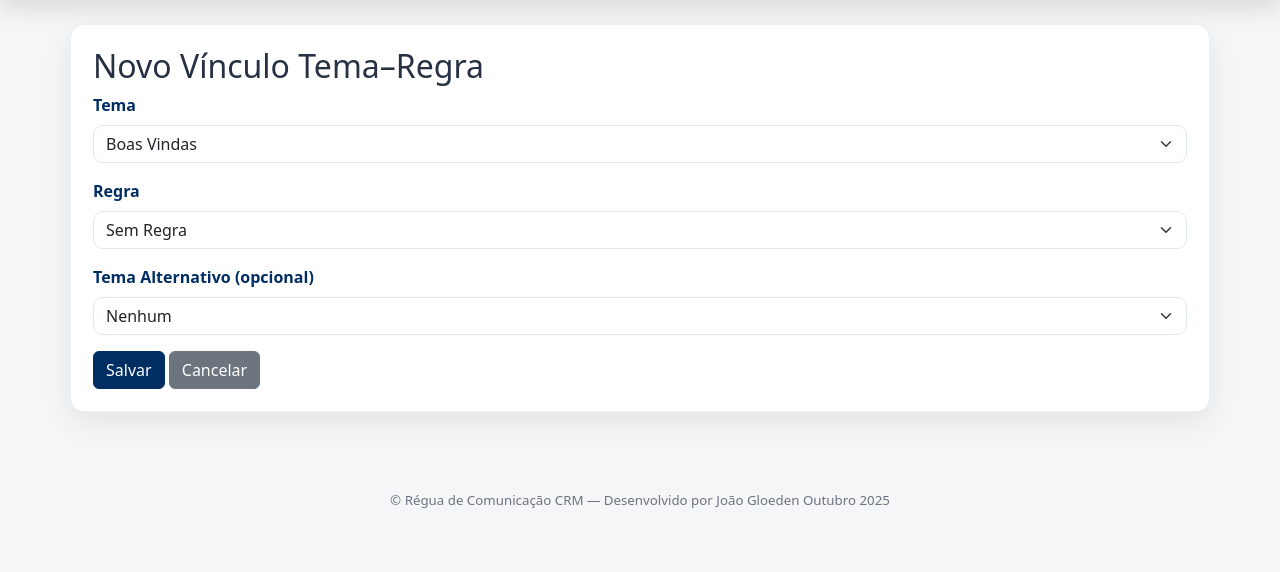
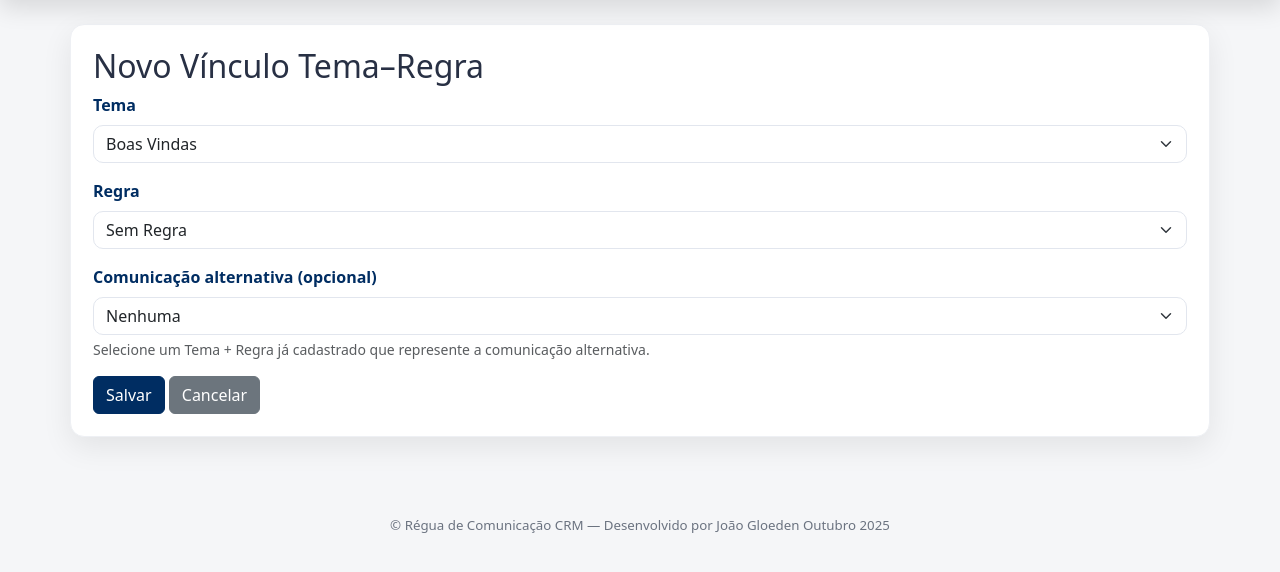
Before and after one commit to GloedenJoao/regua_uml, a Flask app: page /tema_regra/novo in a window 1280 px wide. Shown: the part 59-631 px from the top of the page. Run offline with Flask 3, Linux system fonts and the light colour scheme; data comes from the database, SQL or seed files in the repository.

Commit message:
Fix tema_regra form template block structure

```diff
--- a/regua_app/routes.py
+++ b/regua_app/routes.py
@@ -138,23 +138,33 @@ def novo_tema_regra():
     """Create a new TemaRegra linking a Tema and a Regra."""
     temas = Tema.query.all()
     regras = Regra.query.all()
+    tema_regra_opcoes = (
+        TemaRegra.query.options(
+            selectinload(TemaRegra.tema),
+            selectinload(TemaRegra.regra),
+        )
+        .order_by(TemaRegra.id)
+        .all()
+    )
     if request.method == 'POST':
         tema_id = int(request.form.get('tema_id'))
         regra_id = int(request.form.get('regra_id'))
-        tema_id_alternativo = request.form.get('tema_id_alternativo') or None
+        alternativa_id = request.form.get('alternativa_id') or None
         tr = TemaRegra(
             tema_id=tema_id,
             regra_id=regra_id,
-            tema_id_alternativo=int(tema_id_alternativo)
-            if tema_id_alternativo
-            else None,
+            alternativa_id=int(alternativa_id) if alternativa_id else None,
         )
         db.session.add(tr)
         db.session.commit()
         flash('Vínculo Tema–Regra criado com sucesso!')
         return redirect(url_for('routes.home'))
     return render_template(
-        'tema_regra_form.html', temas=temas, regras=regras, tema_regra=None
+        'tema_regra_form.html',
+        temas=temas,
+        regras=regras,
+        tema_regra=None,
+        tema_regra_opcoes=tema_regra_opcoes,
     )
 
 
@@ -164,18 +174,51 @@ def editar_tema_regra(tr_id):
     tema_regra = TemaRegra.query.get_or_404(tr_id)
     temas = Tema.query.all()
     regras = Regra.query.all()
+    tema_regra_opcoes = (
+        TemaRegra.query.options(
+            selectinload(TemaRegra.tema),
+            selectinload(TemaRegra.regra),
+        )
+        .filter(TemaRegra.id != tr_id)
+        .order_by(TemaRegra.id)
+        .all()
+    )
     if request.method == 'POST':
         tema_regra.tema_id = int(request.form.get('tema_id'))
         tema_regra.regra_id = int(request.form.get('regra_id'))
-        tema_id_alternativo = request.form.get('tema_id_alternativo') or None
-        tema_regra.tema_id_alternativo = (
-            int(tema_id_alternativo) if tema_id_alternativo else None
-        )
+        alternativa_id = request.form.get('alternativa_id') or None
+        if alternativa_id:
+            alternativa_id = int(alternativa_id)
+            # Evita ciclos ao selecionar como alternativa um vínculo
+            # que já depende deste registro.
+            corrente = TemaRegra.query.get(alternativa_id)
+            visitados = {tema_regra.id}
+            while corrente and corrente.alternativa_id:
+                if corrente.alternativa_id in visitados:
+                    flash(
+                        'A comunicação alternativa selecionada gera um ciclo. '
+                        'Escolha outro vínculo.',
+                        'warning',
+                    )
+                    return render_template(
+                        'tema_regra_form.html',
+                        temas=temas,
+                        regras=regras,
+                        tema_regra=tema_regra,
+                        tema_regra_opcoes=tema_regra_opcoes,
+                    )
+                visitados.add(corrente.alternativa_id)
+                corrente = TemaRegra.query.get(corrente.alternativa_id)
+        tema_regra.alternativa_id = alternativa_id
         db.session.commit()
         flash('Vínculo Tema–Regra atualizado com sucesso!')
         return redirect(url_for('routes.home'))
     return render_template(
-        'tema_regra_form.html', temas=temas, regras=regras, tema_regra=tema_regra
+        'tema_regra_form.html',
+        temas=temas,
+        regras=regras,
+        tema_regra=tema_regra,
+        tema_regra_opcoes=tema_regra_opcoes,
     )
 
 
@@ -203,7 +246,9 @@ def novo_dia():
             tema_id=tr.tema_id,
             tema_nome=tr.tema.nome,
             regra_id=tr.regra_id,
-            tema_id_alternativo=tr.tema_id_alternativo
+            tema_id_alternativo=(
+                tr.alternativa.tema_id if getattr(tr, 'alternativa', None) else None
+            ),
         )
         db.session.add(dc)
         db.session.commit()
@@ -238,95 +283,133 @@ def deletar_dia(dia_id):
 
 from .models import DiaComunicacao, TemaRegra
 
+
 def gerar_diagrama_mermaid() -> str:
-    """
-    Gera o Mermaid (flowchart LR) mantendo os DIAS alinhados no topo:
-      1) Declara todos os nós de dia (D0..Dn).
-      2) Conecta D0 --> D1 --> ... --> Dn (isso ancora a 'linha' dos dias).
-      3) Para cada dia, adiciona decisão (se houver alternativo) e/ou tema(s),
-         ligando SEMPRE para baixo a partir de Dn (sem voltar para a cadeia de dias).
-    """
+    """Monta o código Mermaid (flowchart LR) com cadeia de alternativas."""
     from sqlalchemy.orm import selectinload
-    from .models import DiaComunicacao, TemaRegra
+
+    # Todos os vínculos Tema–Regra para facilitar a navegação pelas alternativas
+    tema_regra_map = {
+        tr.id: tr
+        for tr in (
+            TemaRegra.query.options(
+                selectinload(TemaRegra.tema),
+                selectinload(TemaRegra.regra),
+            ).all()
+        )
+    }
 
     dias = (
-        DiaComunicacao.query
-        .options(
-            selectinload(DiaComunicacao.tema_regra).selectinload(TemaRegra.tema),
-            selectinload(DiaComunicacao.tema_regra).selectinload(TemaRegra.regra),
-            selectinload(DiaComunicacao.tema_regra).selectinload(TemaRegra.tema_alternativo),
-        )
+        DiaComunicacao.query.options(selectinload(DiaComunicacao.tema_regra))
+        .order_by(DiaComunicacao.dia, DiaComunicacao.id)
         .all()
     )
 
-    # if not dias:
-    #     return 'flowchart LR\n    D0["Sem dias cadastrados"] --> END\n    END(Fim)'
-
-    # Agrupa por dia
     por_dia = {}
     for d in dias:
         por_dia.setdefault(d.dia, []).append(d)
 
     ordered_days = sorted(por_dia.keys())
-    lines = []
-    lines.append("flowchart LR")
+    if not ordered_days:
+        return "flowchart LR\n    D0[\"Sem dias cadastrados\"]"
 
-    # 1) Declarar todos os nós de dia primeiro (ancora no topo visual)
+    def sanitize(texto: str, default: str) -> str:
+        texto = (texto or '').strip()
+        if not texto:
+            texto = default
+        texto = texto.replace('"', "'").replace('\n', '<br/>')
+        return texto
+
+    def regra_para_decisao(texto: str) -> str:
+        texto = sanitize(texto, 'Regra')
+        if not texto.endswith('?'):
+            texto = f"{texto}?"
+        return texto
+
+    def cadeia_alternativas(tr_inicial):
+        cadeia = []
+        visitados = set()
+        corrente = tr_inicial
+        while corrente and corrente.id not in visitados:
+            visitados.add(corrente.id)
+            cadeia.append(corrente)
+            prox_id = getattr(corrente, 'alternativa_id', None)
+            if prox_id:
+                corrente = tema_regra_map.get(prox_id)
+            else:
+                corrente = None
+        return cadeia
+
+    lines = ["flowchart LR"]
+
     for n in ordered_days:
         lines.append(f'    D{n}["Dia {n}"]')
 
-    # 2) Conectar a série histórica dos dias
     for i in range(len(ordered_days) - 1):
         a, b = ordered_days[i], ordered_days[i + 1]
         lines.append(f'    D{a} --> D{b}')
 
-    # 3) Para cada dia, acrescentar decisões/temas somente para "baixo"
-    for n in ordered_days:
-        blocos = por_dia[n]
-        for idx, d in enumerate(blocos, start=1):
-            tema_principal = (
-                (d.tema_nome or "").strip()
-                or (d.tema_regra.tema.nome.strip()
-                    if d.tema_regra and d.tema_regra.tema and d.tema_regra.tema.nome
-                    else "Tema")
-            )
+    for dia_valor in ordered_days:
+        blocos = por_dia[dia_valor]
+        for idx, registro in enumerate(blocos, start=1):
+            tema_regra = tema_regra_map.get(registro.tema_regra_id)
+            if not tema_regra:
+                continue
 
-            # Existe alternativo?
-            tem_alt = bool(d.tema_regra and d.tema_regra.tema_alternativo)
+            cadeia = cadeia_alternativas(tema_regra)
+            if not cadeia:
+                continue
 
-            if tem_alt:
-                regra_desc = (
-                    (d.tema_regra.regra.descricao or "").strip()
-                    if d.tema_regra and d.tema_regra.regra else "Regra"
+            etapas = []
+            for nivel, etapa in enumerate(cadeia):
+                tema_label = sanitize(
+                    etapa.tema.nome if etapa.tema else registro.tema_nome,
+                    'Tema',
                 )
-                tema_alt = (
-                    d.tema_regra.tema_alternativo.nome.strip()
-                    if d.tema_regra.tema_alternativo and d.tema_regra.tema_alternativo.nome
-                    else "Alternativo"
+                regra_label = sanitize(
+                    etapa.regra.descricao if etapa.regra else '',
+                    '',
+                )
+                has_rule = bool(regra_label) and regra_label.lower() not in {
+                    'sem regra',
+                }
+                entry_id = f'ST{dia_valor}_{idx}_{nivel}_ENTRY'
+                msg_id = f'ST{dia_valor}_{idx}_{nivel}_MSG'
+                if not has_rule:
+                    entry_id = msg_id
+                etapas.append(
+                    {
+                        'nivel': nivel,
+                        'entry_id': entry_id,
+                        'msg_id': msg_id,
+                        'tema': tema_label,
+                        'regra': regra_label,
+                        'has_rule': has_rule,
+                    }
                 )
 
-                dec_id  = f"DEC{n}_{idx}"
-                tpri_id = f"T{n}_{idx}_P"
-                talt_id = f"T{n}_{idx}_A"
+            for etapa in etapas:
+                if etapa['has_rule']:
+                    lines.append(
+                        f'    {etapa["entry_id"]}{{"{regra_para_decisao(etapa["regra"])}"}}'
+                    )
+                lines.append(f'    {etapa["msg_id"]}["{etapa["tema"]}"]')
 
-                # Declarar nós adicionais após a cadeia de dias
-                lines.append(f'    {dec_id}{{"{regra_desc}?"}}')
-                lines.append(f'    {tpri_id}["{tema_principal}"]')
-                lines.append(f'    {talt_id}["{tema_alt}"]')
-
-                # Conectar a partir de D{n} para baixo
-                lines.append(f'    D{n} --> {dec_id}')
-                lines.append(f'    {dec_id} -->|Sim| {tpri_id}')
-                lines.append(f'    {dec_id} -->|Não| {talt_id}')
-
-            else:
-                tpri_id = f"T{n}_{idx}_P"
-                lines.append(f'    {tpri_id}["{tema_principal}"]')
-                lines.append(f'    D{n} --> {tpri_id}')
-
-    # Nó final
-    # lines.append(f'    D{ordered_days[-1]} --> END')
-    # lines.append('    END(Fim)')
+            for pos, etapa in enumerate(etapas):
+                entry_id = etapa['entry_id']
+                msg_id = etapa['msg_id']
+                if etapa['has_rule']:
+                    if pos == 0:
+                        lines.append(f'    D{dia_valor} --> {entry_id}')
+                    lines.append(f'    {entry_id} -->|Sim| {msg_id}')
+                    if pos < len(etapas) - 1:
+                        prox_entry = etapas[pos + 1]['entry_id']
+                        lines.append(f'    {entry_id} -->|Não| {prox_entry}')
+                    else:
+                        lines.append(f'    {entry_id} -->|Não| {msg_id}')
+                else:
+                    if pos == 0:
+                        lines.append(f'    D{dia_valor} --> {msg_id}')
 
     return "\n".join(lines)
 
--- a/regua_app/templates/tema_regra_form.html
+++ b/regua_app/templates/tema_regra_form.html
@@ -7,7 +7,9 @@
     <label for="tema_id" class="form-label">Tema</label>
     <select id="tema_id" name="tema_id" class="form-select" required>
       {% for t in temas %}
-      <option value="{{ t.id }}" {% if tema_regra and tema_regra.tema_id == t.id %}selected{% endif %}>{{ t.nome }}</option>
+      <option value="{{ t.id }}"{% if tema_regra and tema_regra.tema_id == t.id %} selected{% endif %}>
+        {{ t.nome }}
+      </option>
       {% endfor %}
     </select>
   </div>
@@ -15,18 +17,23 @@
     <label for="regra_id" class="form-label">Regra</label>
     <select id="regra_id" name="regra_id" class="form-select" required>
       {% for r in regras %}
-      <option value="{{ r.id }}" {% if tema_regra and tema_regra.regra_id == r.id %}selected{% endif %}>{{ r.descricao }}</option>
+      <option value="{{ r.id }}"{% if tema_regra and tema_regra.regra_id == r.id %} selected{% endif %}>
+        {{ r.descricao }}
+      </option>
       {% endfor %}
     </select>
   </div>
   <div class="mb-3">
-    <label for="tema_id_alternativo" class="form-label">Tema Alternativo (opcional)</label>
-    <select id="tema_id_alternativo" name="tema_id_alternativo" class="form-select">
-      <option value="">Nenhum</option>
-      {% for t in temas %}
-      <option value="{{ t.id }}" {% if tema_regra and tema_regra.tema_id_alternativo == t.id %}selected{% endif %}>{{ t.nome }}</option>
+    <label for="alternativa_id" class="form-label">Comunicação alternativa (opcional)</label>
+    <select id="alternativa_id" name="alternativa_id" class="form-select">
+      <option value="">Nenhuma</option>
+      {% for vinculo in tema_regra_opcoes %}
+      <option value="{{ vinculo.id }}"{% if tema_regra and tema_regra.alternativa_id == vinculo.id %} selected{% endif %}>
+        {{ vinculo.tema.nome }} — {{ vinculo.regra.descricao }}
+      </option>
       {% endfor %}
     </select>
+    <div class="form-text">Selecione um Tema + Regra já cadastrado que represente a comunicação alternativa.</div>
   </div>
   <button type="submit" class="btn btn-primary">Salvar</button>
   <a href="{{ url_for('routes.home') }}" class="btn btn-secondary">Cancelar</a>
```
Also changed, not shown: regua_app/models.py (+11 -0 lines), regua_app/templates/home.html (+7 -3 lines), 1 other file.
